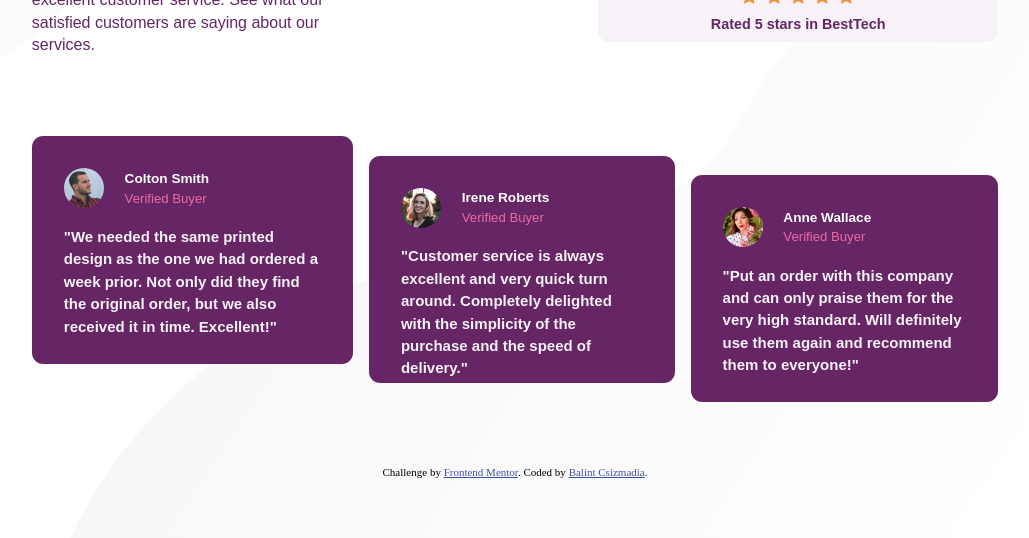
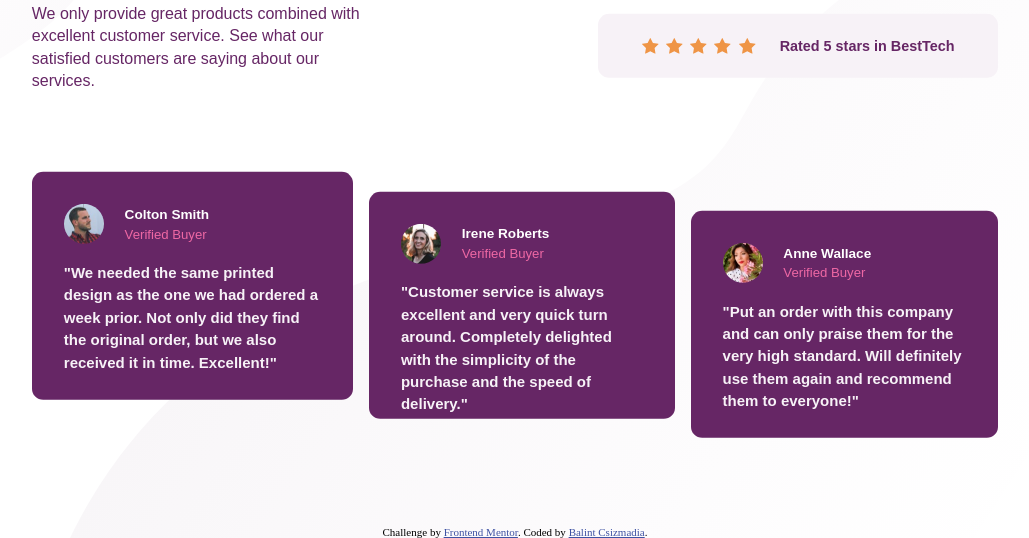
Before and after one commit to pencso/Social-Proof-Frontendmentor, a plain HTML site: page social-proof-section-master/index.html in a window 1280 px wide. Shown: the part 262-800 px from the top of the page, without its empty margins (125-1154 px from the left). Drawn offline with Linux system fonts and the light colour scheme.

Commit message:
Add files via upload

```diff
--- a/social-proof-section-master/style.css
+++ b/social-proof-section-master/style.css
@@ -27,6 +27,7 @@ body {
         background-repeat: no-repeat;
         height: 100vh;
         width: 100vw;
+
     }
 }
 
@@ -135,6 +136,11 @@ main section:nth-child(3) li {
 
  /* FOOTER */
 
+footer {
+    position: absolute;
+    bottom: 0;
+    width: 100%;
+}
 
 .attribution {
     font-size: 11px;
@@ -152,6 +158,10 @@ main section:nth-child(3) li {
         width: clamp(60%, 1150px, 80%);
         display: grid;
         grid-template-columns: 1fr 1fr;
+        position: absolute;
+        top: 50%;
+        left: 50%;
+        transform: translate(-50%, -50%);
     }
 
     main section:nth-child(3) ul {
@@ -181,9 +191,14 @@ main section:nth-child(3) li {
         flex-direction: column;
     }
 
-    .ratings li {
+    main section:nth-child(2) li {
         width: 400px;
+        flex-direction: row;
+        gap: 1.5rem;
+
     }
+
+
 
     .ratings li:first-child {
         margin-right: auto;
```
